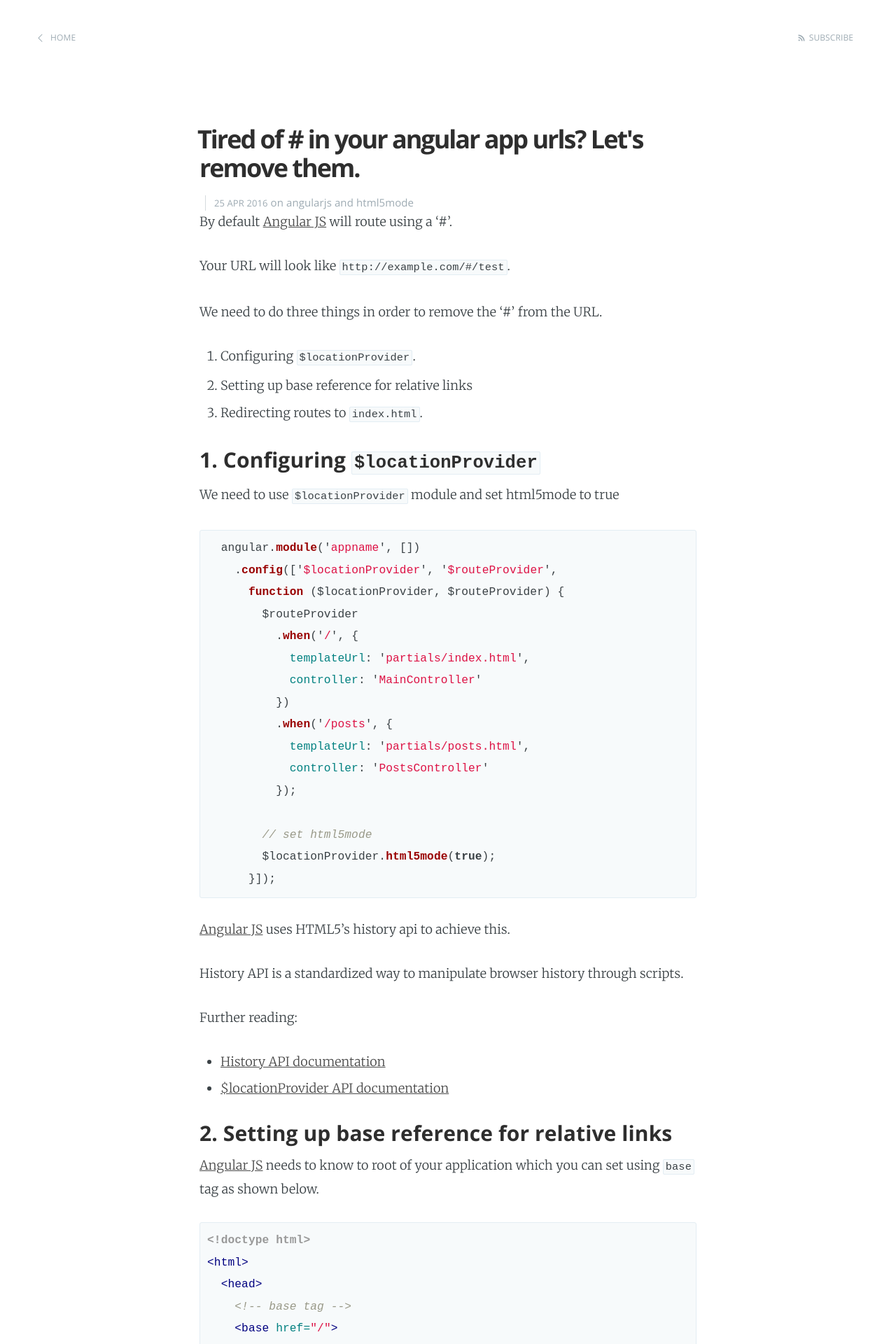
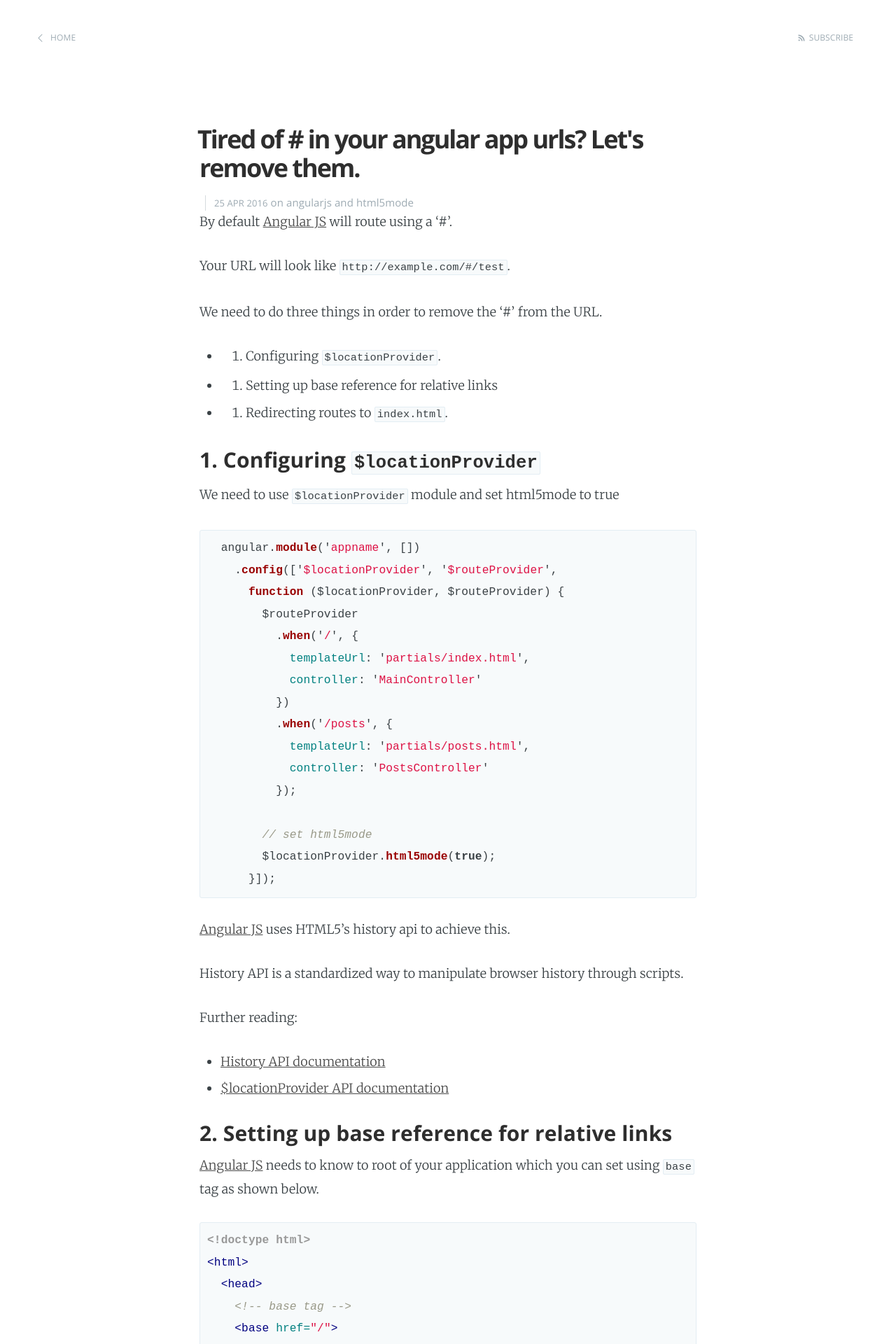
Before and after one commit to uninstallio/uninstallio.github.io, a Jekyll site: the page built from _posts/2016-04-25-removing-the-hash.markdown, in a window 1280 px wide. Shown: the top 1920 px of the page at 70% size. Built offline with Jekyll 4.4.1, drawn with Linux system fonts in a browser that asks for light colours.

```diff
--- a/_posts/2016-04-25-removing-the-hash.markdown
+++ b/_posts/2016-04-25-removing-the-hash.markdown
@@ -11,9 +11,9 @@ By default [Angular JS](http://angularjs.org) will route using a '#'.
 Your URL will look like `http://example.com/#/test`.
 
 We need to do three things in order to remove the '#' from the URL.
-  1. Configuring `$locationProvider`.
-  2. Setting up base reference for relative links
-  3. Redirecting routes to `index.html`.
+  * 1. Configuring `$locationProvider`.
+  * 2. Setting up base reference for relative links
+  * 3. Redirecting routes to `index.html`.
 
 
 ### 1. Configuring `$locationProvider`
```
